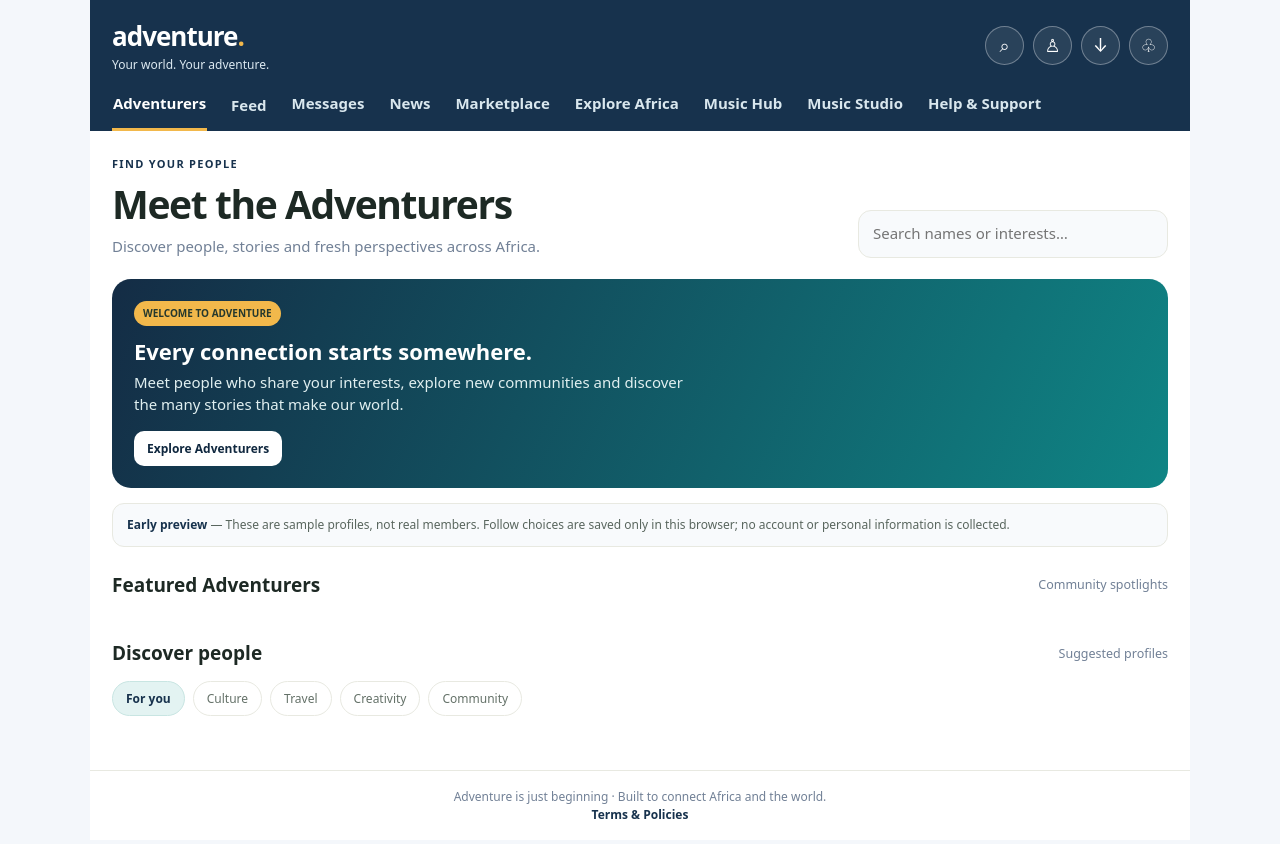
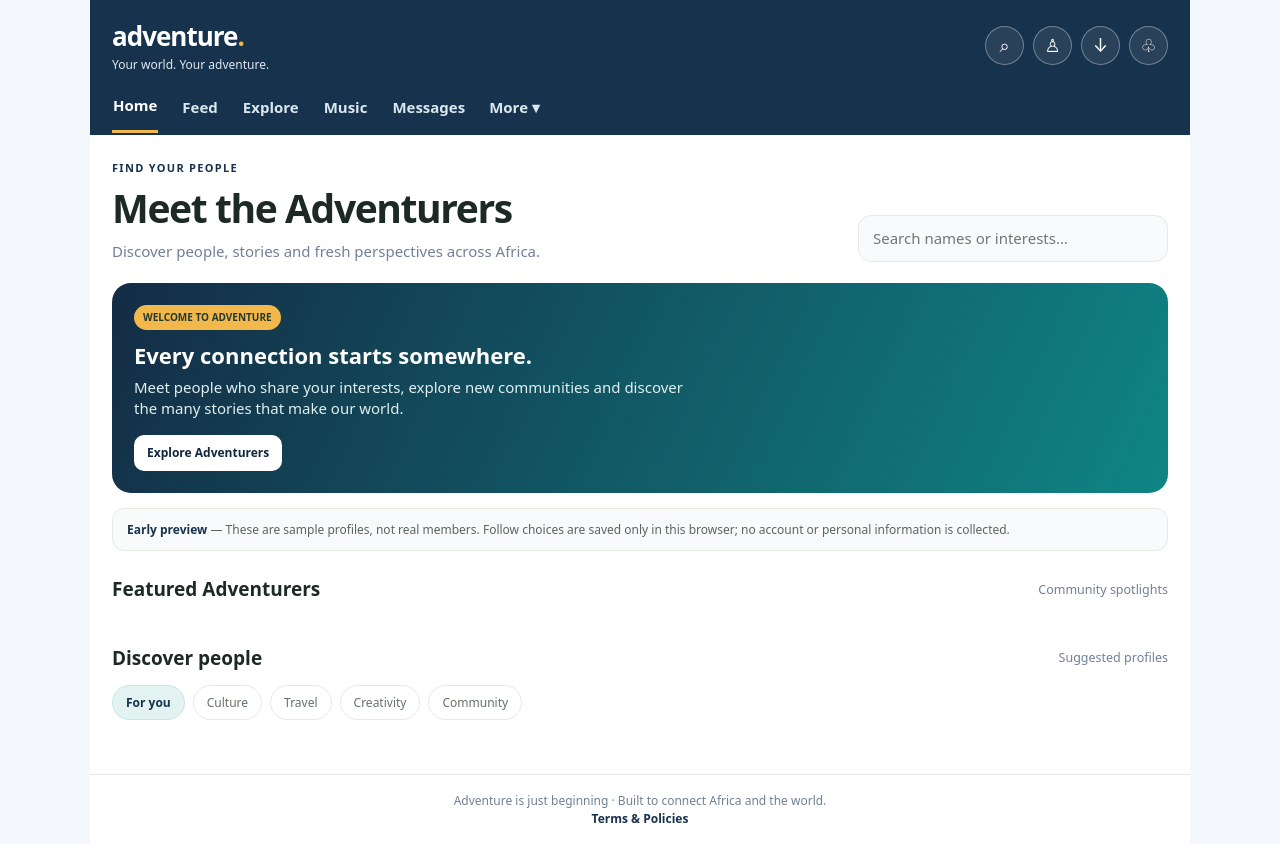
Before and after one commit to iyenagbegodswillgodswill-debug/-adventure-social, a plain HTML site: page index.html in a window 1280 px wide. Drawn offline with Linux system fonts and the light colour scheme; a script that the page names is missing.

Commit message:
Simplify Adventure navigation for members

```diff
--- a/index.html
+++ b/index.html
@@ -8,7 +8,7 @@
 *{box-sizing:border-box}html{scroll-behavior:smooth}body{margin:0;background:#f4f7fb;color:var(--ink);font:15px/1.45 system-ui,-apple-system,sans-serif}
 button,input{font:inherit}button{cursor:pointer}button:focus-visible,input:focus-visible,a:focus-visible{outline:3px solid var(--gold);outline-offset:3px}.skip-link{position:absolute;left:12px;top:-60px;background:#fff;color:var(--dark);padding:10px 14px;border-radius:9px;z-index:10}.skip-link:focus{top:12px}.app{max-width:1100px;margin:auto;min-height:100vh;background:#fff}
 header{background:var(--green);color:white;padding:18px 22px 0}.top{display:flex;align-items:center;justify-content:space-between}.brand{font-size:26px;font-weight:850;letter-spacing:-1px}.brand span{color:var(--gold)}.tag{font-size:12px;color:#dce9f1}.actions{display:flex;gap:9px}.icon{width:39px;height:39px;border:1px solid #ffffff55;border-radius:50%;background:#ffffff14;color:white;font-size:18px}
-nav{display:flex;gap:23px;overflow:auto;margin-top:20px;scrollbar-width:none}nav button{white-space:nowrap;border:0;background:none;color:#d9e7ee;padding:0 1px 13px;font-weight:650}nav a.nav-link{white-space:nowrap;color:#d9e7ee;padding:0 1px 13px;font-weight:650;text-decoration:none;display:inline-block}nav a.nav-link:hover{color:#fff}nav button.active{color:white;border-bottom:3px solid var(--gold)}
+nav.main-nav{display:flex;align-items:center;gap:clamp(12px,2.2vw,23px);overflow:visible;margin-top:20px;min-height:42px}nav.main-nav>button,nav.main-nav>a{white-space:nowrap;border:0;background:none;color:#d9e7ee;padding:0 1px 13px;font-weight:700;text-decoration:none;display:inline-block}nav.main-nav>button.active{color:white;border-bottom:3px solid var(--gold)}nav.main-nav>button:hover,nav.main-nav>a:hover{color:#fff}nav.main-nav details{position:relative;padding-bottom:13px;color:#d9e7ee;font-weight:700}nav.main-nav summary{cursor:pointer;list-style:none;white-space:nowrap}nav.main-nav summary::-webkit-details-marker{display:none}nav.main-nav details[open] summary{color:#fff}nav.main-nav .more-menu{position:absolute;right:0;top:27px;z-index:30;min-width:190px;padding:8px;background:#fff;border:1px solid var(--line);border-radius:12px;box-shadow:0 12px 30px #0002;display:grid;gap:2px}nav.main-nav .more-menu a{color:var(--dark);text-decoration:none;padding:9px 10px;border-radius:8px;font-size:13px;font-weight:650}nav.main-nav .more-menu a:hover{background:#eef5f7}@media(max-width:650px){nav.main-nav{gap:16px;overflow-x:auto;overflow-y:visible}nav.main-nav .more-menu{position:fixed;top:auto;right:16px;margin-top:8px}}
 main{padding:25px 22px 40px}.intro{display:flex;justify-content:space-between;align-items:end;gap:18px}.eyebrow{color:var(--green);font-weight:800;text-transform:uppercase;letter-spacing:1.3px;font-size:11px}.intro h1{font-size:clamp(28px,5vw,39px);letter-spacing:-1.4px;margin:4px 0}.intro p{margin:0;color:var(--muted)}.search{width:min(100%,310px);padding:12px 14px;border:1px solid var(--line);border-radius:13px;background:#f8fafc;outline-color:var(--green)}
 .hero{margin:21px 0 28px;padding:22px;border-radius:19px;color:white;background:linear-gradient(115deg,#142c45,#0f8585)}.badge{display:inline-block;background:var(--gold);color:#25382d;padding:5px 9px;border-radius:20px;font-size:10px;font-weight:850}.hero h2{margin:10px 0 5px;font-size:22px}.hero p{margin:0;color:#e0eff0;max-width:560px}
 .heading{display:flex;align-items:center;justify-content:space-between;margin-bottom:13px}.heading h2{font-size:19px;margin:0}.heading small{color:var(--muted)}
@@ -23,7 +23,7 @@ footer{border-top:1px solid var(--line);padding:17px;text-align:center;color:var
 </style></head>
 <body><a class="skip-link" href="#main">Skip to content</a><div class="app">
 <header><div class="top"><div><div class="brand">adventure<span>.</span></div><div class="tag">Your world. Your adventure.</div></div><div class="actions"><button class="icon" aria-label="Search" onclick="document.querySelector('#search').focus()">⌕</button><a class="icon" href="./account.html" aria-label="Member sign in" title="Member sign in" style="display:grid;place-items:center;text-decoration:none">♙</a><button class="icon" id="install-app" aria-label="Install Adventure" title="Install Adventure">↓</button><a class="icon" href="./notifications.html" aria-label="Notifications" title="Notifications" style="display:grid;place-items:center;text-decoration:none">♧</a></div></div>
-<nav aria-label="Main navigation"><button class="active" aria-current="page" data-page="directory">Adventurers</button><button type="button" data-page="feed">Feed</button><a class="nav-link" href="./messages.html">Messages</a><a class="nav-link" href="./news.html">News</a><a class="nav-link" href="./marketplace.html">Marketplace</a><a class="nav-link" href="./discover.html">Explore Africa</a><a class="nav-link" href="./music.html">Music Hub</a><a class="nav-link" href="./studio.html">Music Studio</a><a class="nav-link" href="./support.html">Help &amp; Support</a></nav></header>
+<nav class="main-nav" aria-label="Main navigation"><button class="active" aria-current="page" data-page="directory">Home</button><button type="button" data-page="feed">Feed</button><a href="./discover.html">Explore</a><a href="./music.html">Music</a><a href="./messages.html">Messages</a><details><summary>More ▾</summary><div class="more-menu"><a href="./news.html">African News</a><a href="./marketplace.html">Marketplace</a><a href="./studio.html">Music Studio</a><a href="./notifications.html">Notifications</a><a href="./support.html">Help &amp; Support</a><a href="./account.html">My Account</a></div></details></nav></header>
 <main id="main"><div id="directory-screen"><section class="intro"><div><div class="eyebrow">Find your people</div><h1>Meet the Adventurers</h1><p>Discover people, stories and fresh perspectives across Africa.</p></div><input id="search" class="search" type="search" placeholder="Search names or interests…" aria-label="Search adventurers"></section>
 <section class="hero"><span class="badge">WELCOME TO ADVENTURE</span><h2>Every connection starts somewhere.</h2><p>Meet people who share your interests, explore new communities and discover the many stories that make our world.</p><a class="hero-cta" href="#discover">Explore Adventurers</a></section>
 <section class="preview-note" role="note"><strong>Early preview</strong> — These are sample profiles, not real members. Follow choices are saved only in this browser; no account or personal information is collected.</section>
@@ -268,7 +268,7 @@ document.querySelector('#feed-refresh').addEventListener('click',loadFeed);
 
 document.querySelector("#search").addEventListener("input",render);
 document.querySelectorAll("nav button:disabled").forEach(b=>b.addEventListener("click",()=>showToast(b.textContent+" is planned for a later Adventure update.")));
-document.querySelector('[aria-label="Notifications"]').addEventListener("click",()=>showToast("Notifications will be available when member accounts are built."));
+
 let installPrompt=null;window.addEventListener("beforeinstallprompt",e=>{e.preventDefault();installPrompt=e;});
 document.querySelector("#install-app").addEventListener("click",async()=>{if(installPrompt){installPrompt.prompt();await installPrompt.userChoice;installPrompt=null;}else{showToast("On iPhone: open in Safari, tap Share, then Add to Home Screen. On Android: open the browser menu and choose Install app or Add to Home screen.");}});
 if("serviceWorker" in navigator){window.addEventListener("load",()=>navigator.serviceWorker.register("./service-worker.js").catch(()=>{}));}
```
